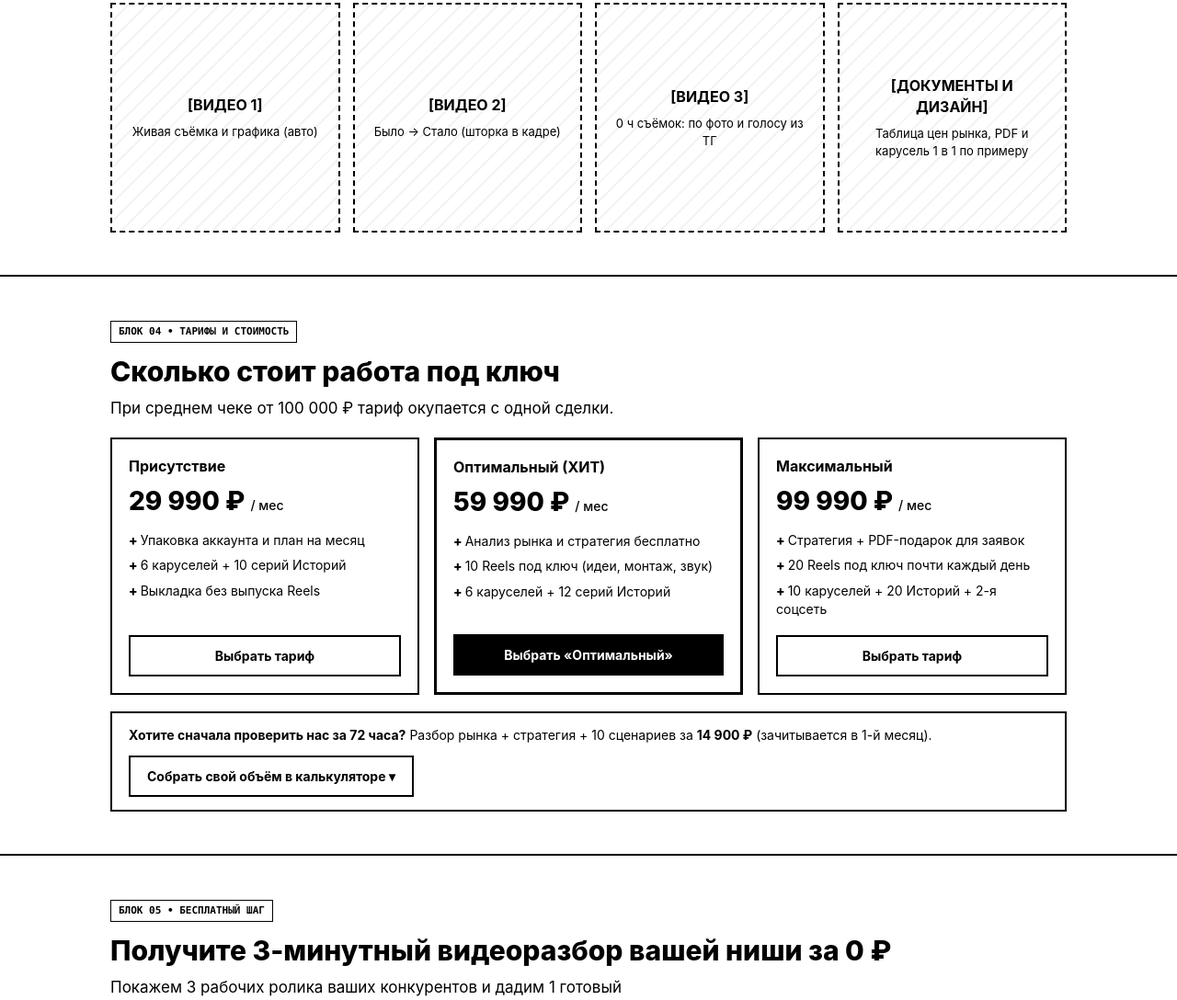
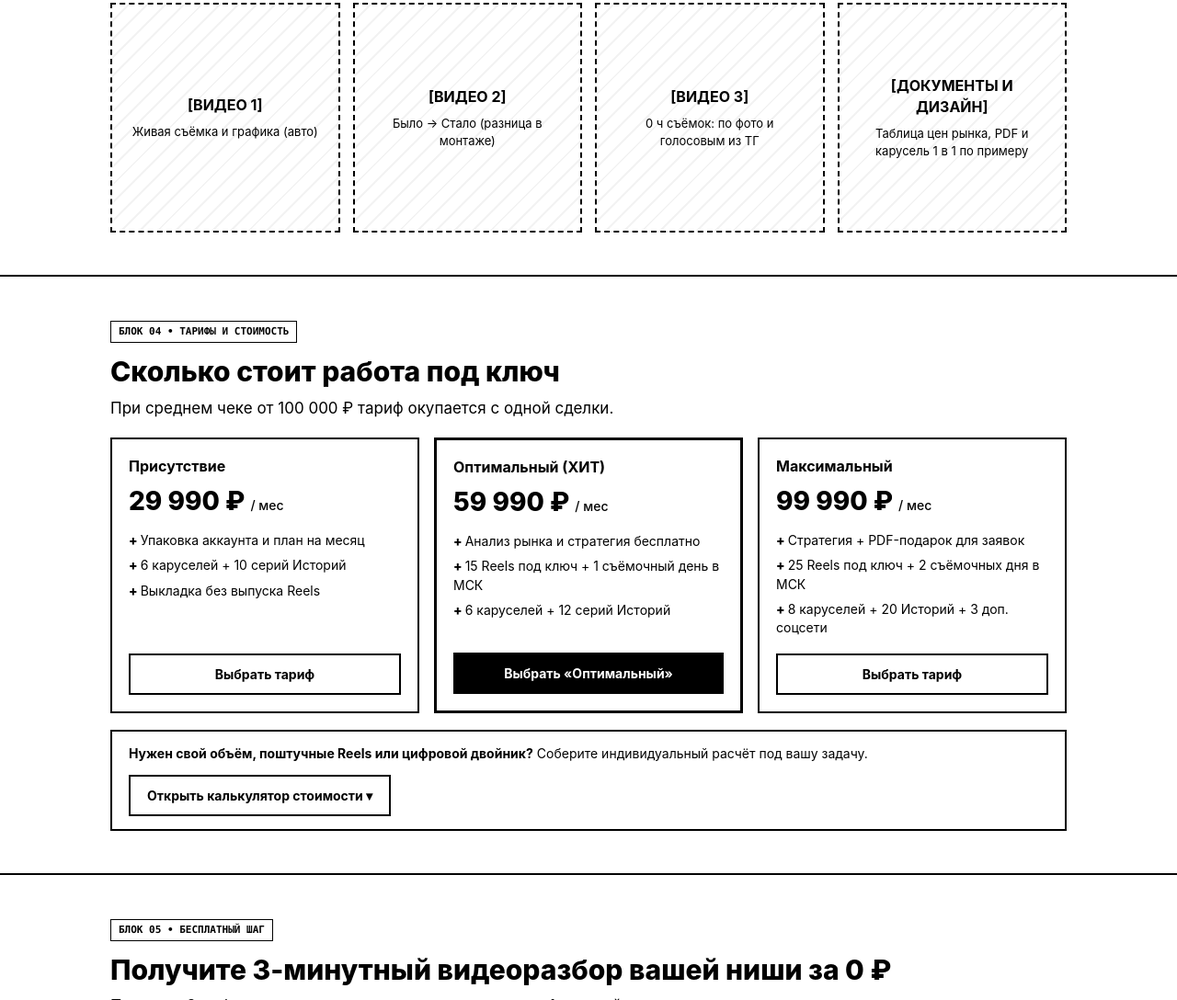
Before and after one commit to dmikarpov-sar-ui/content-os-wireframe, a plain HTML site: page index.html in a window 1280 px wide. Shown: the part 1215-2303 px from the top of the page at 92% size. Drawn offline with Linux system fonts and the light colour scheme.

Commit message:
Wireframe v3.0: fix PRICING.md alignment (15/25 Reels), zero em-dash

```diff
--- a/index.html
+++ b/index.html
@@ -448,7 +448,7 @@
 <section id="how">
   <div class="container">
     <span class="block-label">Блок 02 • Почему у вас будут заявки (3 шага)</span>
-    <h2>Берём на себя весь цикл: от анализа рынка до готовых роликов</h2>
+    <h2>Как мы запускаем заявки за 3 шага</h2>
 
     <div class="grid-3" style="margin-top:20px;">
       <div class="box">
@@ -471,7 +471,7 @@
         <div>
           <span class="block-label">Шаг 3 • До сделки</span>
           <h3>Путь зрителя до заявки</h3>
-          <p style="font-size:14px;">Оформляем профиль, делаем карусели, полезный PDF-подарок за слово в личку и сами выкладываем контент.</p>
+          <p style="font-size:14px;">Оформляем профиль под продажи, делаем карусели, полезный PDF-подарок за слово в личку и сами выкладываем всё по графику.</p>
         </div>
       </div>
     </div>
@@ -491,11 +491,11 @@
       </div>
       <div class="media-slot">
         <strong>[ВИДЕО 2]</strong>
-        <span style="font-size:13px;">Было → Стало (шторка в кадре)</span>
+        <span style="font-size:13px;">Было → Стало (разница в монтаже)</span>
       </div>
       <div class="media-slot">
         <strong>[ВИДЕО 3]</strong>
-        <span style="font-size:13px;">0 ч съёмок: по фото и голосу из ТГ</span>
+        <span style="font-size:13px;">0 ч съёмок: по фото и голосовым из ТГ</span>
       </div>
       <div class="media-slot">
         <strong>[ДОКУМЕНТЫ И ДИЗАЙН]</strong>
@@ -523,7 +523,7 @@
             <li>Выкладка без выпуска Reels</li>
           </ul>
         </div>
-        <button type="button" class="btn btn-white" style="width:100%;" onclick="openModal('Тариф «Присутствие» — 29 990 ₽')">Выбрать тариф</button>
+        <button type="button" class="btn btn-white" style="width:100%;" onclick="openModal('Тариф «Присутствие» (29 990 ₽/мес)')">Выбрать тариф</button>
       </div>
 
       <div class="box" style="border-width:3px;">
@@ -532,11 +532,11 @@
           <div class="price">59 990 ₽ <span>/ мес</span></div>
           <ul class="clean-list">
             <li>Анализ рынка и стратегия бесплатно</li>
-            <li>10 Reels под ключ (идеи, монтаж, звук)</li>
+            <li>15 Reels под ключ + 1 съёмочный день в МСК</li>
             <li>6 каруселей + 12 серий Историй</li>
           </ul>
         </div>
-        <button type="button" class="btn btn-black" style="width:100%;" onclick="openModal('Тариф «Оптимальный» — 59 990 ₽')">Выбрать «Оптимальный»</button>
+        <button type="button" class="btn btn-black" style="width:100%;" onclick="openModal('Тариф «Оптимальный» (59 990 ₽/мес)')">Выбрать «Оптимальный»</button>
       </div>
 
       <div class="box">
@@ -545,20 +545,20 @@
           <div class="price">99 990 ₽ <span>/ мес</span></div>
           <ul class="clean-list">
             <li>Стратегия + PDF-подарок для заявок</li>
-            <li>20 Reels под ключ почти каждый день</li>
-            <li>10 каруселей + 20 Историй + 2-я соцсеть</li>
+            <li>25 Reels под ключ + 2 съёмочных дня в МСК</li>
+            <li>8 каруселей + 20 Историй + 3 доп. соцсети</li>
           </ul>
         </div>
-        <button type="button" class="btn btn-white" style="width:100%;" onclick="openModal('Тариф «Максимальный» — 99 990 ₽')">Выбрать тариф</button>
+        <button type="button" class="btn btn-white" style="width:100%;" onclick="openModal('Тариф «Максимальный» (99 990 ₽/мес)')">Выбрать тариф</button>
       </div>
     </div>
 
-    <!-- Пробный старт 1 строкой + кнопка раскрытия калькулятора -->
+    <!-- Кнопка раскрытия калькулятора (скрыт по умолчанию, без лишних пробников на витрине) -->
     <div class="calc-toggle-bar">
       <div style="font-size:14px;">
-        <strong>Хотите сначала проверить нас за 72 часа?</strong> Разбор рынка + стратегия + 10 сценариев за <strong>14 900 ₽</strong> (зачитывается в 1-й месяц).
+        <strong>Нужен свой объём, поштучные Reels или цифровой двойник?</strong> Соберите индивидуальный расчёт под вашу задачу.
       </div>
-      <button type="button" class="btn btn-white" onclick="toggleCalc()">Собрать свой объём в калькуляторе ▾</button>
+      <button type="button" class="btn btn-white" onclick="toggleCalc()">Открыть калькулятор стоимости ▾</button>
     </div>
 
     <!-- Скрытый по умолчанию калькулятор -->
@@ -595,9 +595,9 @@
 
           <div class="calc-step" style="margin-bottom:0;">
             <div class="calc-step-t">3. Съёмки и условия</div>
-            <div class="opt-row"><label><input type="radio" name="shoot" value="0" checked onchange="recalc()"> Снимаете сами / ваши фото и видео</label><strong>0 ₽</strong></div>
+            <div class="opt-row"><label><input type="radio" name="shoot" value="0" checked onchange="recalc()"> Базовая смена в тарифе / свои материалы</label><strong>0 ₽</strong></div>
             <div class="opt-row"><label><input type="radio" name="shoot" value="19900" onchange="recalc()"> Цифровой двойник (удалённо)</label><strong>+19 900 ₽ разово</strong></div>
-            <div class="opt-row"><label><input type="radio" name="shoot" value="14900" onchange="recalc()"> Выездная съёмка в Москве (iPhone, 2-3 ч)</label><strong>+14 900 ₽ разово</strong></div>
+            <div class="opt-row"><label><input type="radio" name="shoot" value="14900" onchange="recalc()"> Доп. выездная съёмка в МСК (iPhone, 2-3 ч)</label><strong>+14 900 ₽ разово</strong></div>
             <div class="opt-row"><label><input type="checkbox" id="c-prepay" onchange="recalc()"> Предоплата за 3 месяца</label><strong>-10% к тарифу</strong></div>
             <div class="opt-row"><label><input type="checkbox" id="c-b2b" onchange="recalc()"> Оплата по счёту ИП/ООО</label><strong>+10%</strong></div>
           </div>
@@ -688,8 +688,8 @@
   const TIERS = {
     custom: { name: 'Свой набор', price: 0, reels: 0 },
     presence: { name: 'Присутствие', price: 29990, reels: 0 },
-    optimal: { name: 'Оптимальный', price: 59990, reels: 10 },
-    max: { name: 'Максимальный', price: 99990, reels: 20 }
+    optimal: { name: 'Оптимальный', price: 59990, reels: 15 },
+    max: { name: 'Максимальный', price: 99990, reels: 25 }
   };
   const MODES = {
     full: { name: 'Под ключ', price: 4900 },
@@ -746,7 +746,7 @@
     if (state.qty > 0) note += ' + ' + state.qty + ' доп. (' + m.name + ')';
     if (shoot > 0) note += ' + разовые опции (' + rub(shoot) + ')';
     if (state.base === 'custom' && state.qty >= 12 && state.mode === 'full') {
-      note += '. Совет: на тарифе «Оптимальный» 10 Reels + 6 каруселей + стратегия выйдут выгоднее!';
+      note += '. Совет: на тарифе «Оптимальный» 15 Reels + съёмка + 6 каруселей + стратегия выйдут почти за ту же сумму!';
     }
     document.getElementById('c-res-note').textContent = note;
     return { monthly, first, note };
```
